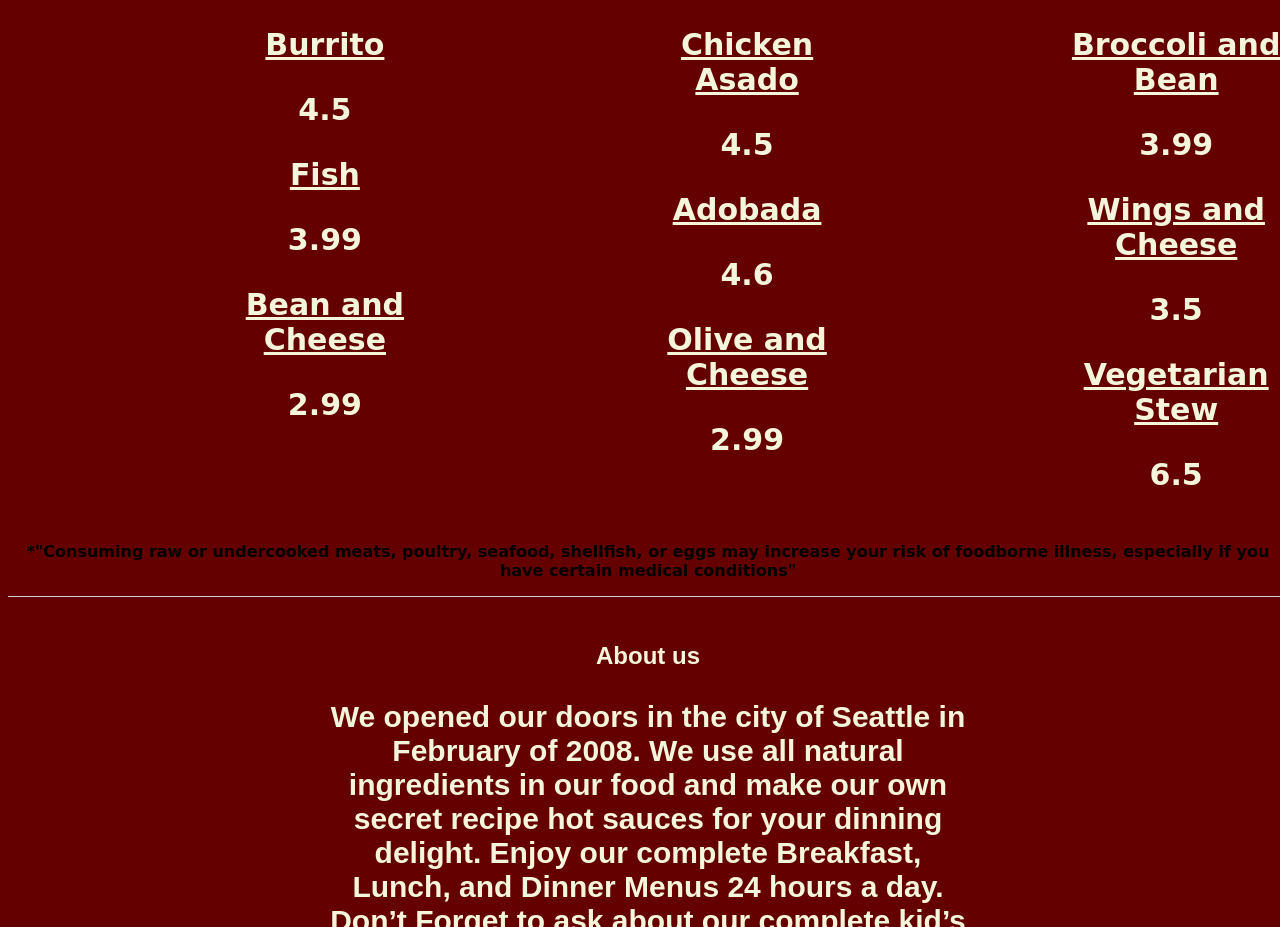
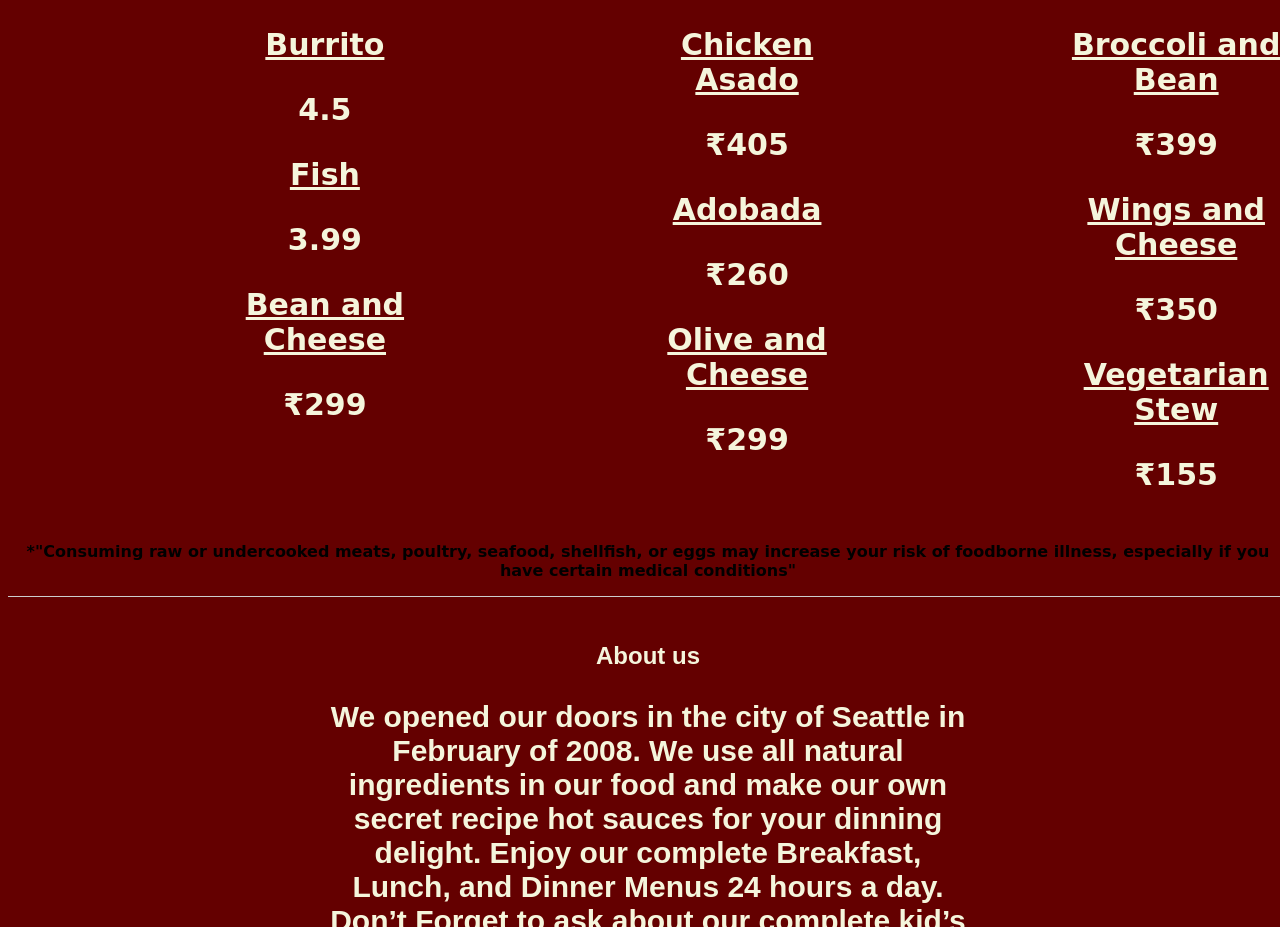
Before and after one commit to 21a35a4203/Costa-Rican-Restuarant, a plain HTML site: page index.html in a window 1280 px wide. Shown: the part 800-1727 px from the top of the page. Drawn offline with Linux system fonts and the light colour scheme.

Commit message:
Update index.html

```diff
--- a/index.html
+++ b/index.html
@@ -48,21 +48,21 @@
               <h3><u> Fish</u><h3>
               <p> 3.99</p>
                  <h3><u> Bean and Cheese</u><h3>
-              <p> 2.99</p>
+              <p> ₹299</p>
           </div>
                    <div class="column">
                      <h3><u> Chicken Asado</u><h3>
-              <p> 4.5</p>
+              <p>₹405</p>
                        <h3><u> Adobada</u><h3>
-              <p> 4.6</p>
+              <p> ₹260</p>
                          <h3><u> Olive and Cheese</u><h3>
-              <p> 2.99</p>
+              <p> ₹299</p>
                    </div>
                    <div class="column">
                       <h3><u> Broccoli and Bean</u><h3>
-                        <p>3.99</p>
-                        <h3><u> Wings and Cheese</u><h3><p>3.5</p>
-                          <h3><u> Vegetarian Stew</u><h3><p>6.5</p>
+                        <p>₹399</p>
+                        <h3><u> Wings and Cheese</u><h3><p>₹350</p>
+                          <h3><u> Vegetarian Stew</u><h3><p>₹155</p>
                            </div>
 
                            </div>
```
